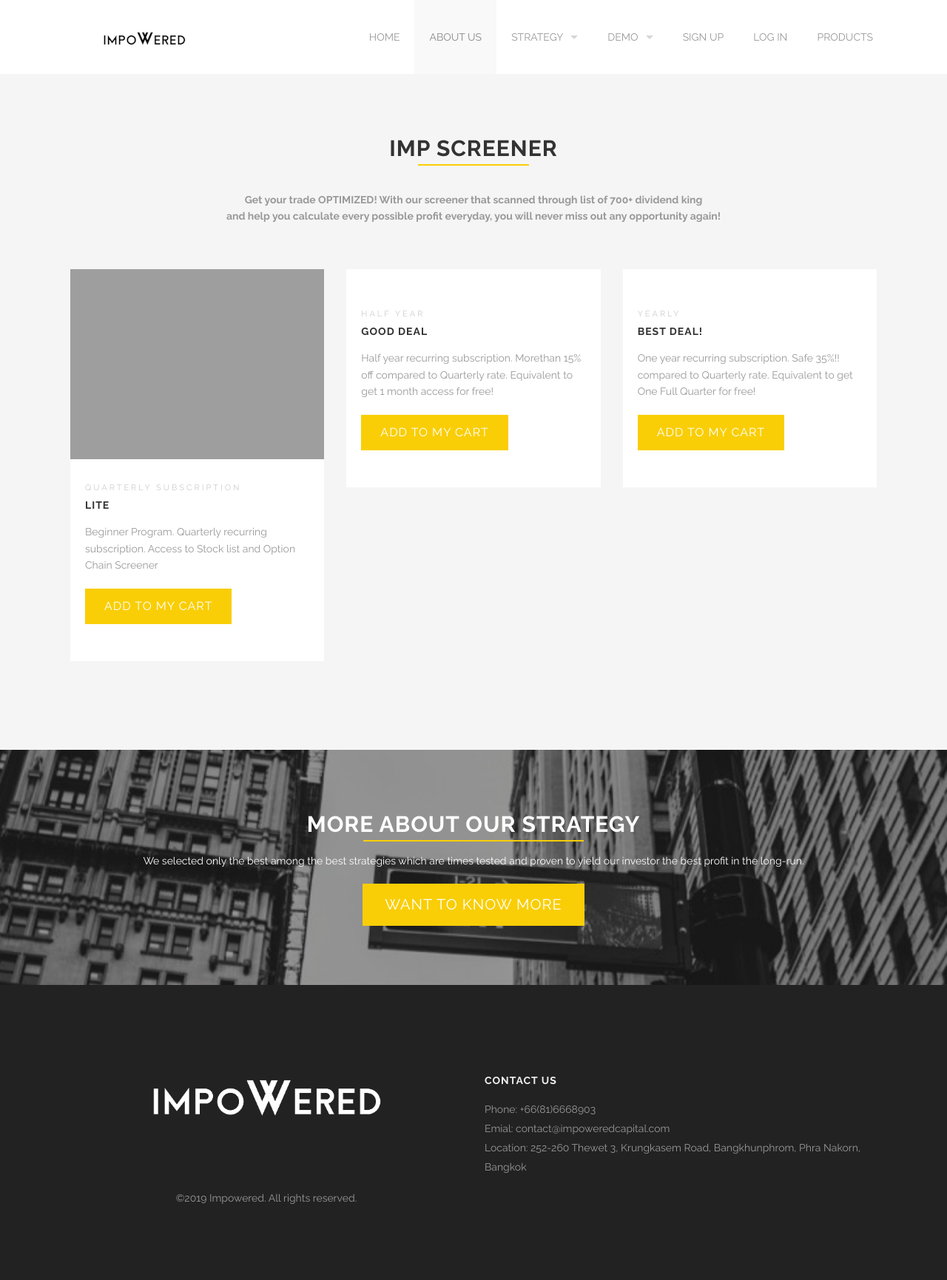
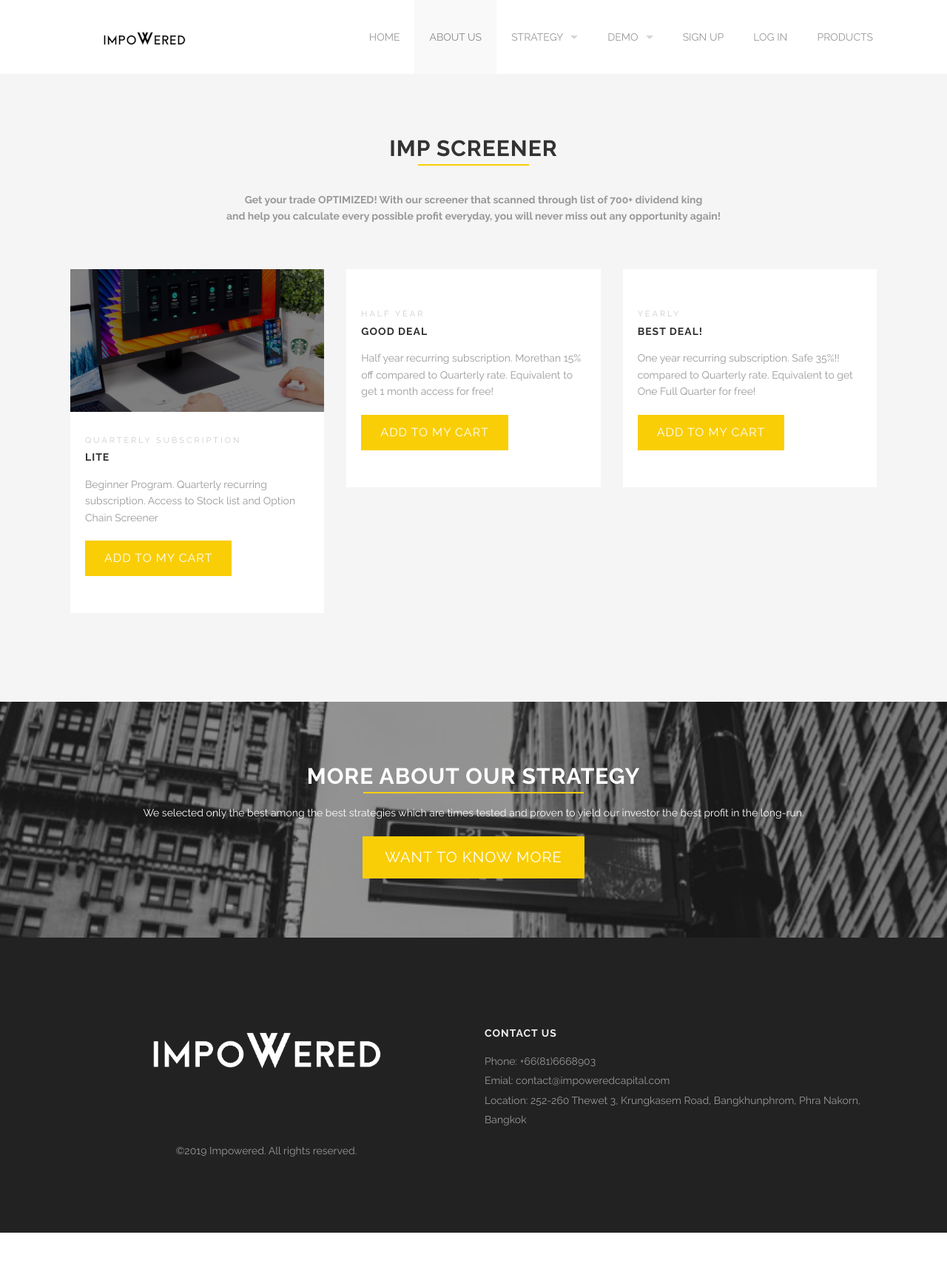
Before and after one commit to impoweredcapital/investmentplatform, a Jekyll site: the page built from products.html, in a window 1280 px wide. Shown: the whole page at 74% size. Built offline with Jekyll 4.4.1, drawn with Linux system fonts in a browser that asks for light colours; after the commit the page ends 1667 px from its top, so only the background shows below that.

Commit message:
Update products.html

```diff
--- a/products.html
+++ b/products.html
@@ -43,7 +43,7 @@ testimonials:
     <div class='large-4 medium-4 columns'>
       <div class='mod modBlogPost'>
           <a href="{{post.url}}">
-            <img alt="" src=url(images/@stock/powerful.jpg) />
+            <img alt="" src="/images/@stock/powerful.jpg" />
           </a>
         <div class='content'>
           <p class='date'>Quarterly Subscription</p>
```
